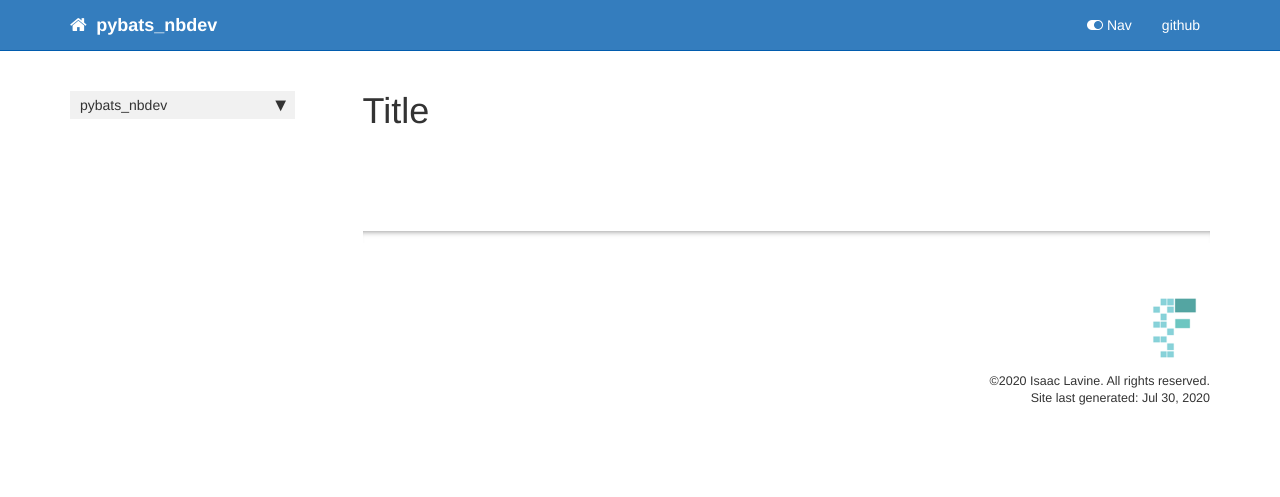
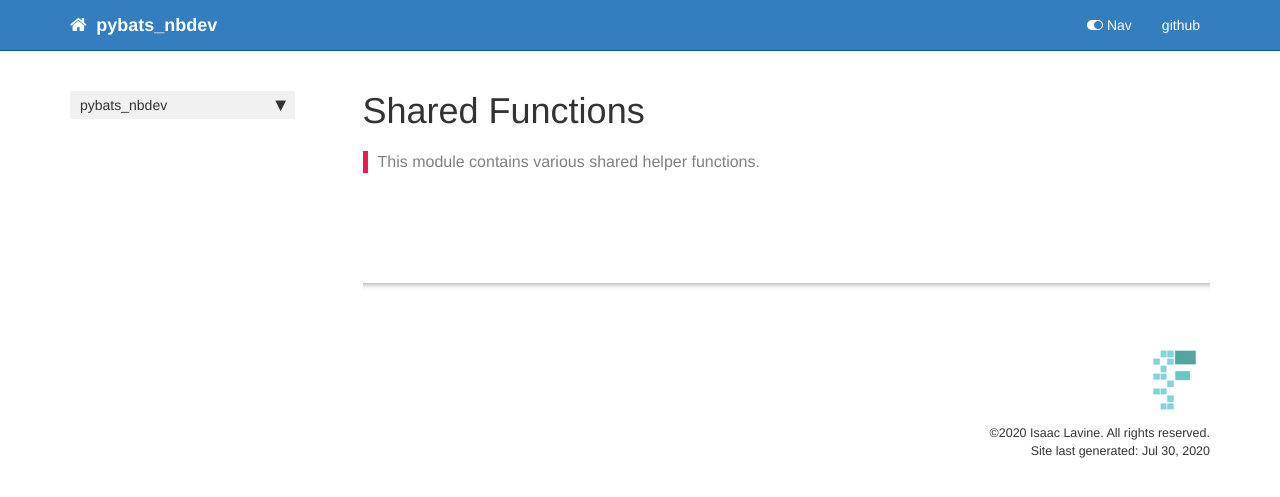
Before and after one commit to lavinei/pybats_nbdev, a Jekyll site: the page built from docs/shared.html, in a window 1280 px wide. Shown: the top 497 px of the page. Built offline with Jekyll 4.4.1, drawn with Linux system fonts in a browser that asks for light colours; nearby versions of some CDN libraries; comment, search, counter and statistics services are not loaded.

Commit message:
trying to remove a module from docs

```diff
--- a/docs/_data/sidebars/home_sidebar.yml
+++ b/docs/_data/sidebars/home_sidebar.yml
@@ -28,9 +28,6 @@
       title: Analysis
       url: /analysis
     - output: web,pdf
-      title: Conjugates
-      url: /conjugates
-    - output: web,pdf
       title: Point Forecasts
       url: /point_forecast
     - output: web,pdf
@@ -39,9 +36,6 @@
     - output: web,pdf
       title: Plotting
       url: /plot
-    - output: web,pdf
-      title: Title
-      url: /shared
     - output: web,pdf
       title: DCMMs
       url: /dcmm
--- a/docs/shared.html
+++ b/docs/shared.html
@@ -1,12 +1,12 @@
 ---
 
-title: Title
+title: Shared Functions
 
 keywords: fastai
 sidebar: home_sidebar
 
-
-
+summary: "This module contains various shared helper functions."
+description: "This module contains various shared helper functions."
 ---
 <!--
 
--- a/docs/sidebar.json
+++ b/docs/sidebar.json
@@ -7,11 +7,9 @@
     "Define Models": "/define_models",
     "Seasonal Components": "/seasonal",
     "Analysis": "/analysis",
-    "Conjugates": "/conjugates",
     "Point Forecasts": "/point_forecast",
     "Loss Functions": "/loss_functions",
     "Plotting": "/plot",
-    "Title": "/shared",
     "DCMMs": "/dcmm",
     "DBCMs": "/dbcm",
     "Latent Factors": "/latent_factor",
```
Also changed, not shown: 2 other files.
